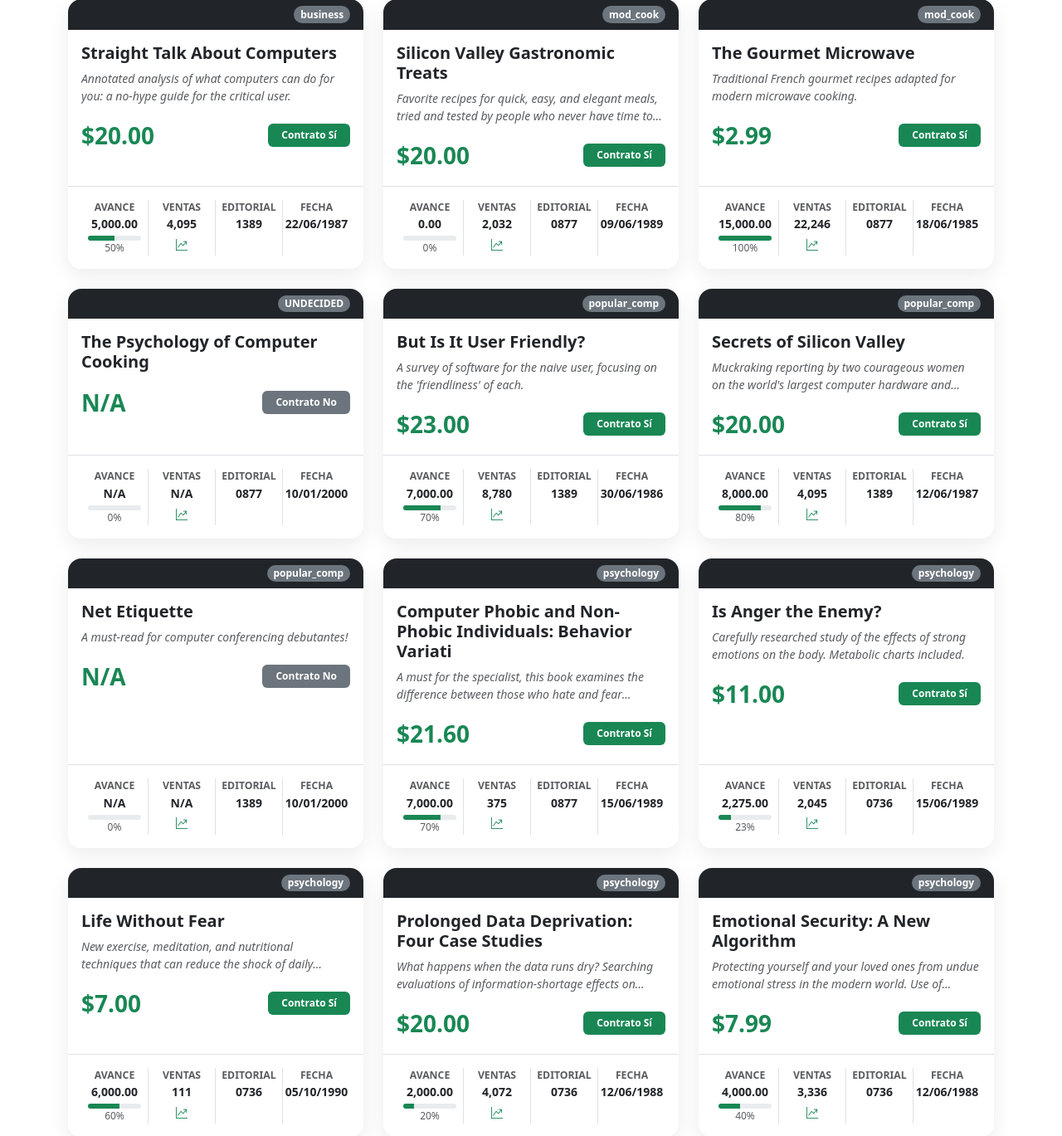
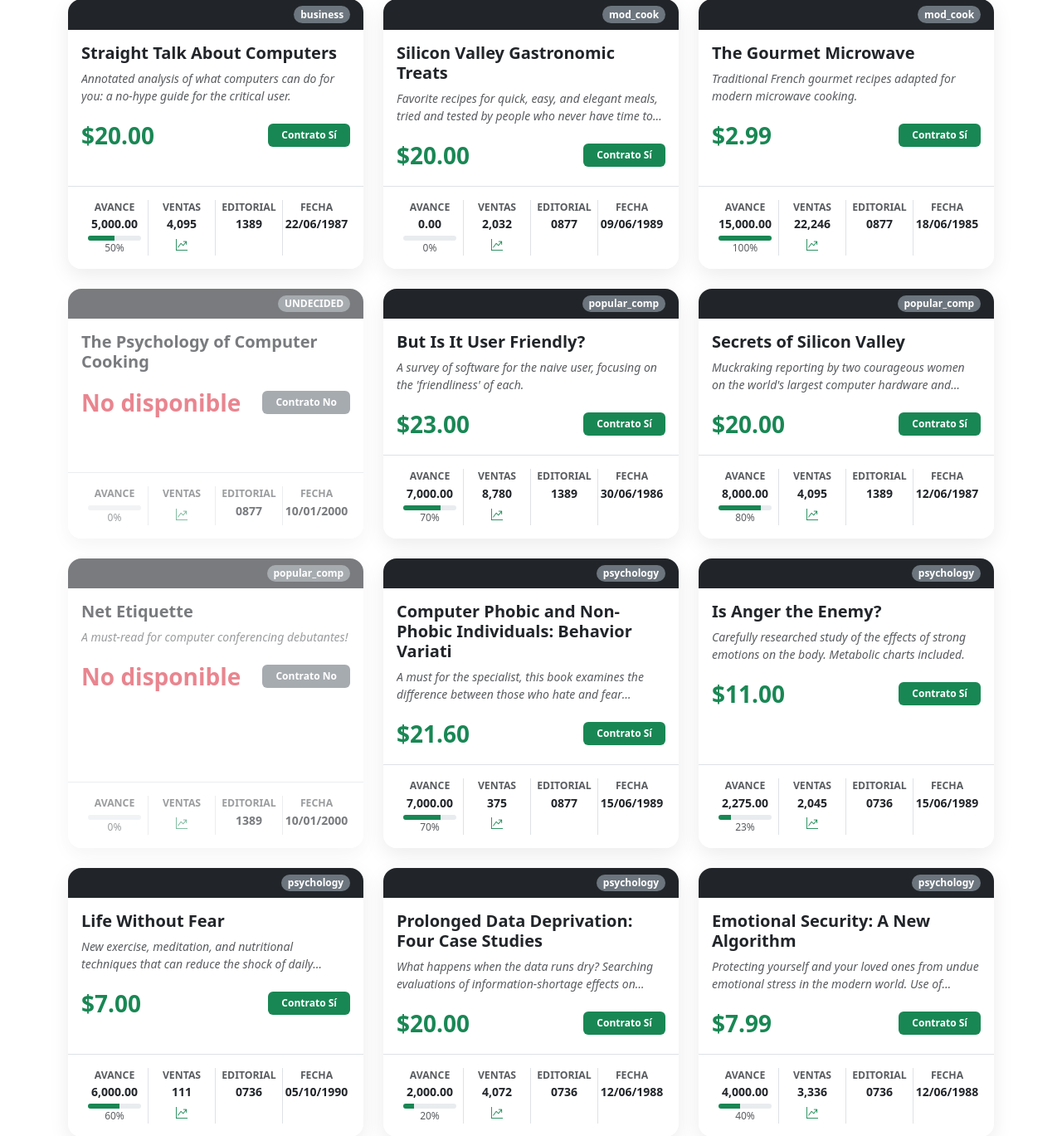
Before and after one commit to yoel0110/library, a PHP site: page /libros.php in a window 1280 px wide. Shown: the part 561-1930 px from the top of the page at 83% size. Run offline with PHP 8.4, Linux system fonts and the light colour scheme; data comes from the database, SQL or seed files in the repository.

Commit message:
feat: Mejora en la experiencia de usuario y el cambio a las tarjeta en ves de usar tablas

```diff
--- a/css/styles.css
+++ b/css/styles.css
@@ -68,3 +68,11 @@ footer {
 .xsmall {
     font-size: 0.75rem;
 }
+
+.no-disponible {
+    opacity: 0.6;
+}
+
+.texto-no-disponible {
+    color: #dc3545;
+}
--- a/libros.php
+++ b/libros.php
@@ -17,7 +17,7 @@ $libros = $stmt->fetchAll();
     <div class="row row-cols-1 row-cols-md-2 row-cols-lg-3 g-4">
         <?php foreach ($libros as $libro): ?>
             <div class="col">
-                <div class="card libro-card h-100 border-0 overflow-hidden">
+                <div class="card libro-card h-100 border-0 overflow-hidden <?php echo $libro['precio'] === null ? 'no-disponible' : ''; ?>">
                     <div class="card-header libro-header bg-dark text-white d-flex justify-content-end align-items-center py-2 px-3">
                         <span class="badge bg-secondary rounded-pill"><?php echo htmlspecialchars($libro['tipo']); ?></span>
                     </div>
@@ -30,7 +30,7 @@ $libros = $stmt->fetchAll();
                         <?php endif; ?>
                         <div class="d-flex justify-content-between align-items-center mt-3">
                             <div class="precio-libro fs-3 fw-bold">
-                                <?php echo $libro['precio'] !== null ? '$' . number_format($libro['precio'], 2) : 'N/A'; ?>
+                                <?php echo $libro['precio'] !== null ? '$' . number_format($libro['precio'], 2) : '<span class="texto-no-disponible">No disponible</span>'; ?>
                             </div>
                             <?php if ($libro['contrato'] == '1'): ?>
                                 <span class="badge btn-verde px-3 py-2">Contrato Sí</span>
@@ -43,7 +43,7 @@ $libros = $stmt->fetchAll();
                         <div class="row g-0 text-center small">
                             <div class="col-6 col-md-3 border-end">
                                 <div class="text-muted text-uppercase small fw-semibold">Avance</div>
-                                <div class="fw-bold"><?php echo $libro['avance'] !== null ? number_format($libro['avance'], 2) : 'N/A'; ?></div>
+                                <div class="fw-bold"><?php echo $libro['avance'] !== null ? number_format($libro['avance'], 2) : ''; ?></div>
                                 <div class="progress mt-1 mx-2" style="height: 6px;">
                                     <div class="progress-bar bg-success" role="progressbar" style="width: <?php echo $libro['avance'] !== null ? min(100, ($libro['avance'] / 10000) * 100) : 0; ?>%"></div>
                                 </div>
@@ -51,7 +51,7 @@ $libros = $stmt->fetchAll();
                             </div>
                             <div class="col-6 col-md-3 border-end">
                                 <div class="text-muted text-uppercase small fw-semibold">Ventas</div>
-                                <div class="fw-bold"><?php echo $libro['total_ventas'] !== null ? number_format($libro['total_ventas']) : 'N/A'; ?></div>
+                                <div class="fw-bold"><?php echo $libro['total_ventas'] !== null ? number_format($libro['total_ventas']) : ''; ?></div>
                                 <div class="text-success mt-1">
                                     <i class="bi bi-graph-up-arrow"></i>
                                 </div>
```
